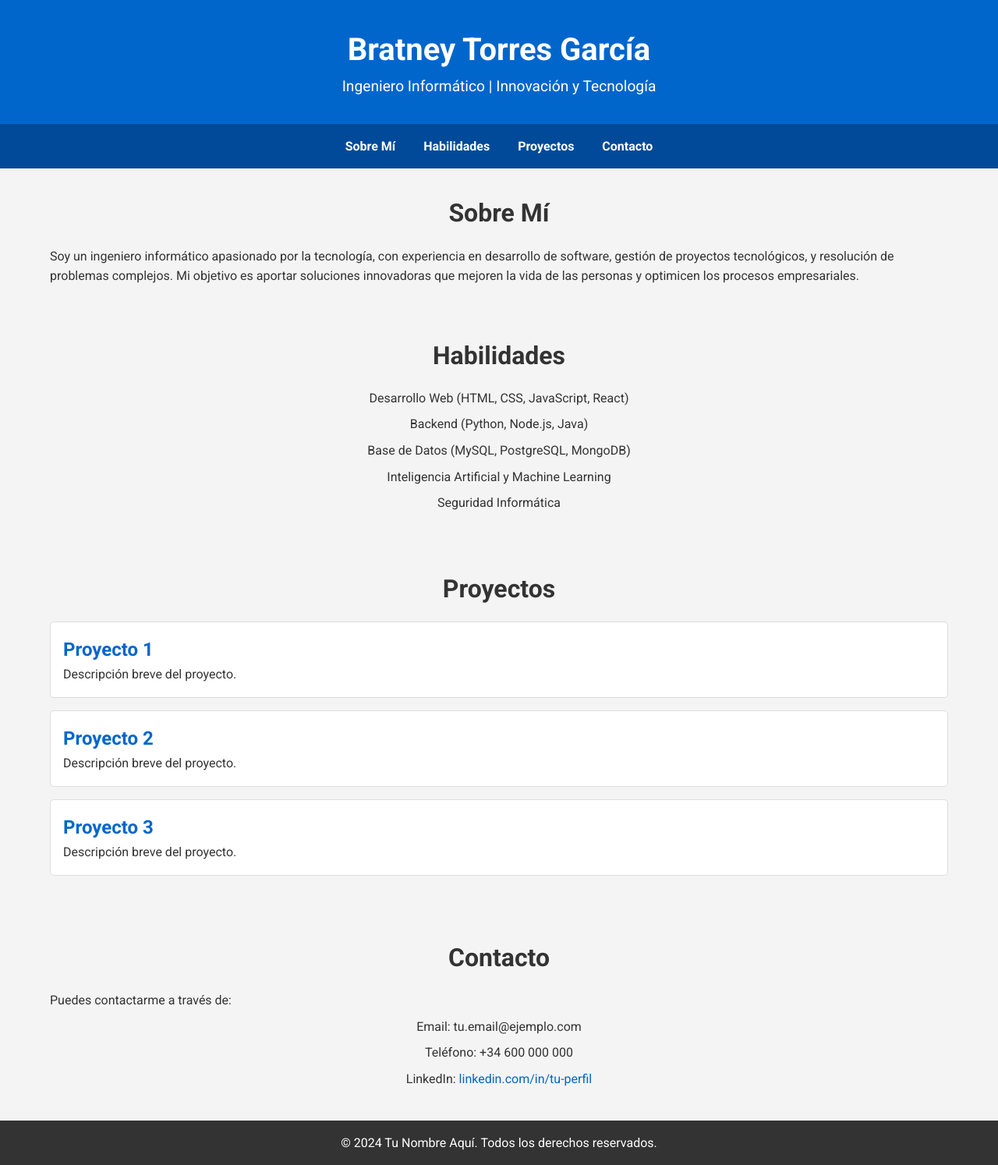
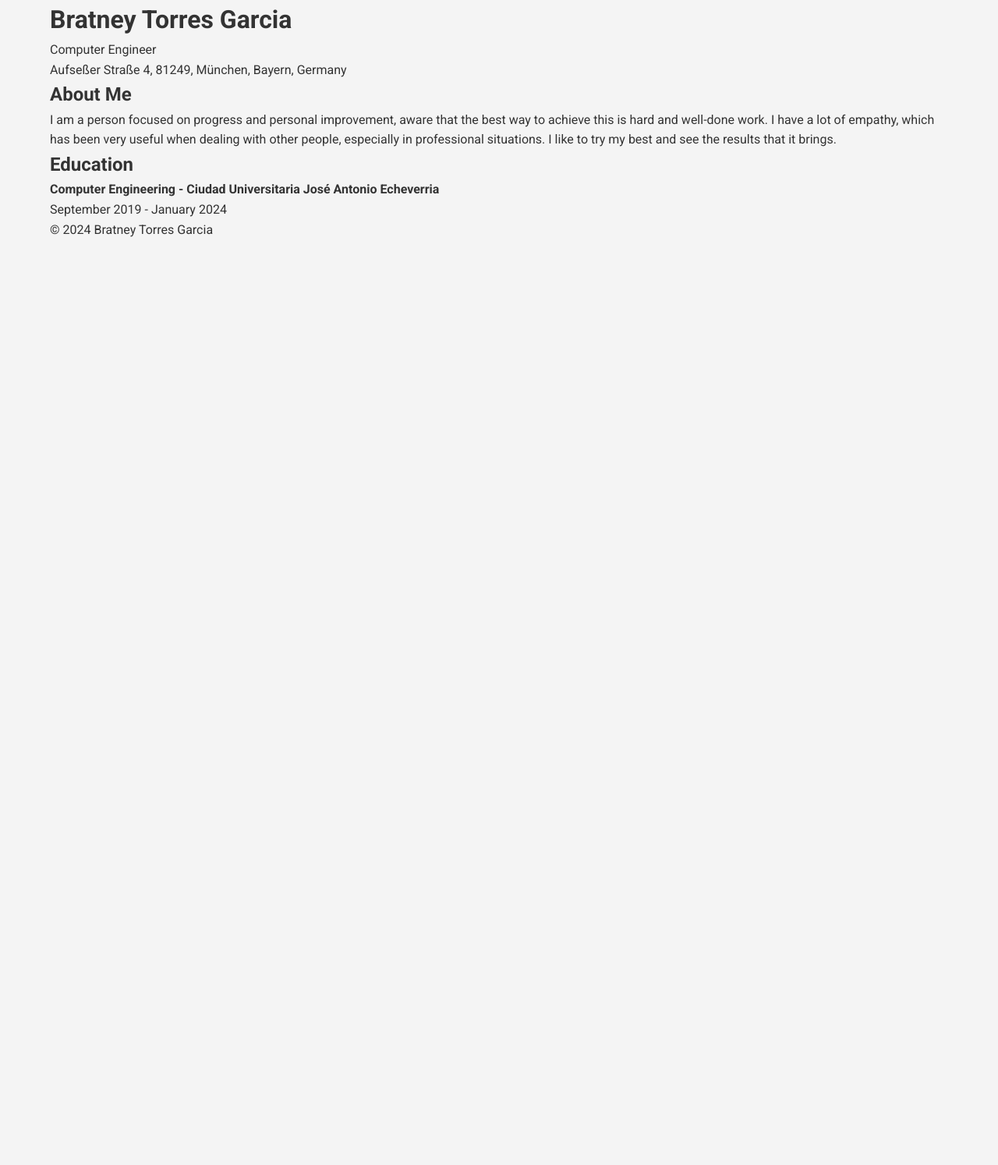
Before and after one commit to bratneytg/linkedin, a plain HTML site: page index.html in a window 1280 px wide. Shown: the whole page at 78% size. After the commit the page ends 800 px from the top, so only its background shows below. Drawn offline with Linux system fonts and the light colour scheme.

Commit message:
index.html

```diff
--- a/index.html
+++ b/index.html
@@ -1,85 +1,43 @@
 <!DOCTYPE html>
-<html lang="es">
+<html lang="en">
 <head>
     <meta charset="UTF-8">
     <meta name="viewport" content="width=device-width, initial-scale=1.0">
-    <title>Perfil Profesional - Ingeniero Informático</title>
+    <title>Bratney Torres Garcia - Professional Profile</title>
+    <link href="https://fonts.googleapis.com/css2?family=Roboto:wght@400;500;700&family=Playfair+Display&display=swap" rel="stylesheet">
     <link rel="stylesheet" href="styles.css">
-    <link rel="preconnect" href="https://fonts.googleapis.com">
-    <link href="https://fonts.googleapis.com/css2?family=Roboto:wght@300;400;700&display=swap" rel="stylesheet">
 </head>
 <body>
-    <header class="header">
+    <!-- Header Section -->
+    <header>
         <div class="container">
-            <h1>Bratney Torres García</h1>
-            <p>Ingeniero Informático | Innovación y Tecnología</p>
+            <h1>Bratney Torres Garcia</h1>
+            <p>Computer Engineer</p>
+            <p class="location">Aufseßer Straße 4, 81249, München, Bayern, Germany</p>
         </div>
     </header>
-    <nav class="nav">
+
+    <!-- About Section -->
+    <section id="about">
         <div class="container">
-            <ul>
-                <li><a href="#about">Sobre Mí</a></li>
-                <li><a href="#skills">Habilidades</a></li>
-                <li><a href="#projects">Proyectos</a></li>
-                <li><a href="#contact">Contacto</a></li>
-            </ul>
+            <h2>About Me</h2>
+            <p>I am a person focused on progress and personal improvement, aware that the best way to achieve this is hard and well-done work. I have a lot of empathy, which has been very useful when dealing with other people, especially in professional situations. I like to try my best and see the results that it brings.</p>
         </div>
-    </nav>
-    <main>
-        <section id="about" class="section about">
-            <div class="container">
-                <h2>Sobre Mí</h2>
-                <p>
-                    Soy un ingeniero informático apasionado por la tecnología, con experiencia en desarrollo de software,
-                    gestión de proyectos tecnológicos, y resolución de problemas complejos. Mi objetivo es aportar soluciones
-                    innovadoras que mejoren la vida de las personas y optimicen los procesos empresariales.
-                </p>
-            </div>
-        </section>
-        <section id="skills" class="section skills">
-            <div class="container">
-                <h2>Habilidades</h2>
-                <ul class="skills-list">
-                    <li>Desarrollo Web (HTML, CSS, JavaScript, React)</li>
-                    <li>Backend (Python, Node.js, Java)</li>
-                    <li>Base de Datos (MySQL, PostgreSQL, MongoDB)</li>
-                    <li>Inteligencia Artificial y Machine Learning</li>
-                    <li>Seguridad Informática</li>
-                </ul>
-            </div>
-        </section>
-        <section id="projects" class="section projects">
-            <div class="container">
-                <h2>Proyectos</h2>
-                <div class="project-card">
-                    <h3>Proyecto 1</h3>
-                    <p>Descripción breve del proyecto.</p>
-                </div>
-                <div class="project-card">
-                    <h3>Proyecto 2</h3>
-                    <p>Descripción breve del proyecto.</p>
-                </div>
-                <div class="project-card">
-                    <h3>Proyecto 3</h3>
-                    <p>Descripción breve del proyecto.</p>
-                </div>
-            </div>
-        </section>
-        <section id="contact" class="section contact">
-            <div class="container">
-                <h2>Contacto</h2>
-                <p>Puedes contactarme a través de:</p>
-                <ul>
-                    <li>Email: tu.email@ejemplo.com</li>
-                    <li>Teléfono: +34 600 000 000</li>
-                    <li>LinkedIn: <a href="#">linkedin.com/in/tu-perfil</a></li>
-                </ul>
-            </div>
-        </section>
-    </main>
-    <footer class="footer">
+    </section>
+
+    <!-- Education Section -->
+    <section id="education">
         <div class="container">
-            <p>© 2024 Tu Nombre Aquí. Todos los derechos reservados.</p>
+            <h2>Education</h2>
+            <p><strong>Computer Engineering - Ciudad Universitaria José Antonio Echeverria</strong><br>
+            September 2019 - January 2024</p>
+        </div>
+    </section>
+
+    <!-- Footer Section -->
+    <footer>
+        <div class="container">
+            <p>&copy; 2024 Bratney Torres Garcia</p>
         </div>
     </footer>
 </body>
```
